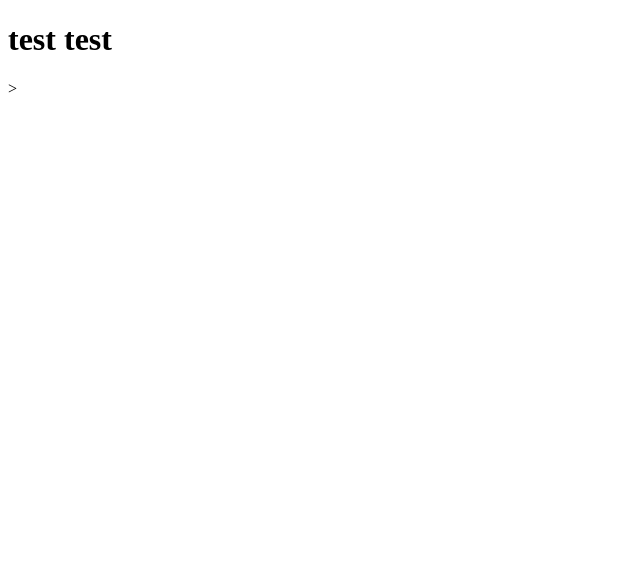
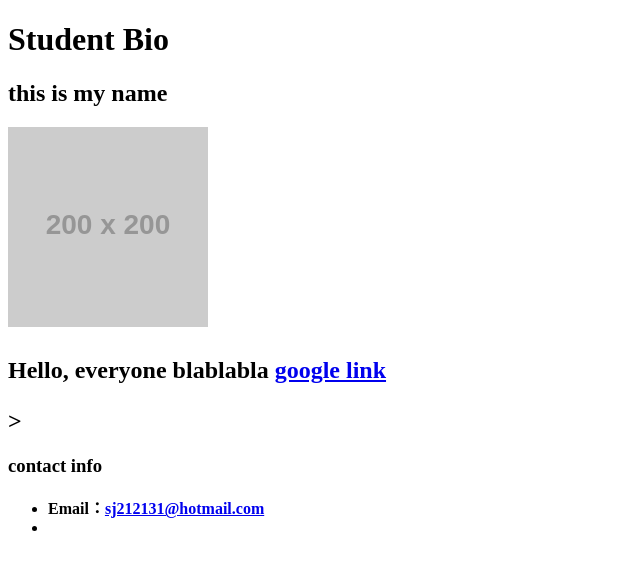
Before and after one commit to sj212131/fsf-demo-repo, a plain HTML site: page index.html in a window 1280 px wide. Shown: the whole page, without its empty margins (0-640 px from the left). Drawn offline with Linux system fonts and the light colour scheme; placeholder pictures from the web are drawn by us.

Commit message:
adding student bio

```diff
--- a/index.html
+++ b/index.html
@@ -6,7 +6,26 @@
     <title>Document</title>
 </head>
 <body>
-    <h1>test test</h1>>
+    <header>
+        <h1>Student Bio</h1>
 
+    </header>
+        <h2>this is my name <h2>
+
+    <img src="https://placehold.it/200x200" alt="this is place for a pic">
+
+    <paragraph>
+    <p>
+        Hello, everyone blablabla <a href="www.google.com">google link</a>
+    </p>
+    </paragraph>>
+
+    <h3>
+        contact info
+    </h3>
+
+    <ul>
+        <li><strong>Email：<a href="sj212131@hotmail.com">sj212131@hotmail.com</a><li>
+    </ul>
 </body>
 </html>
```
